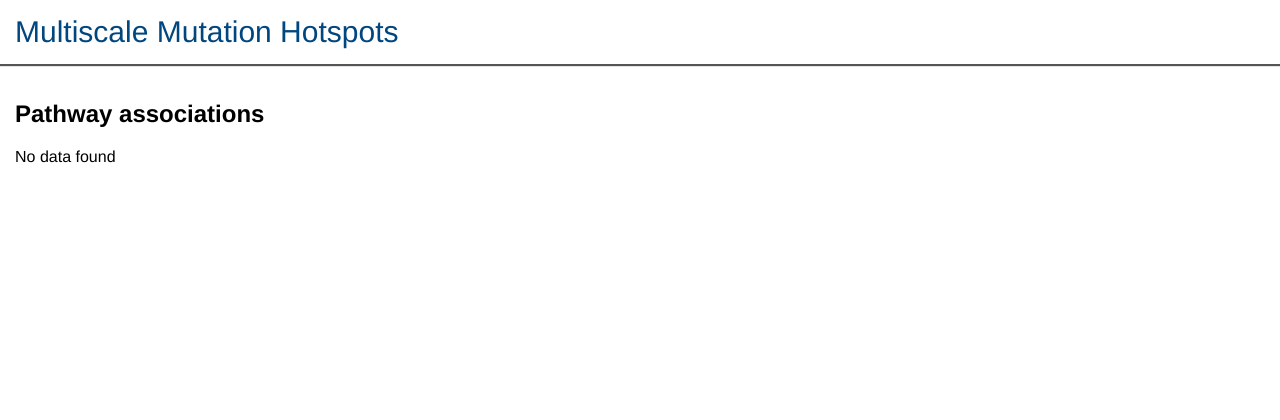
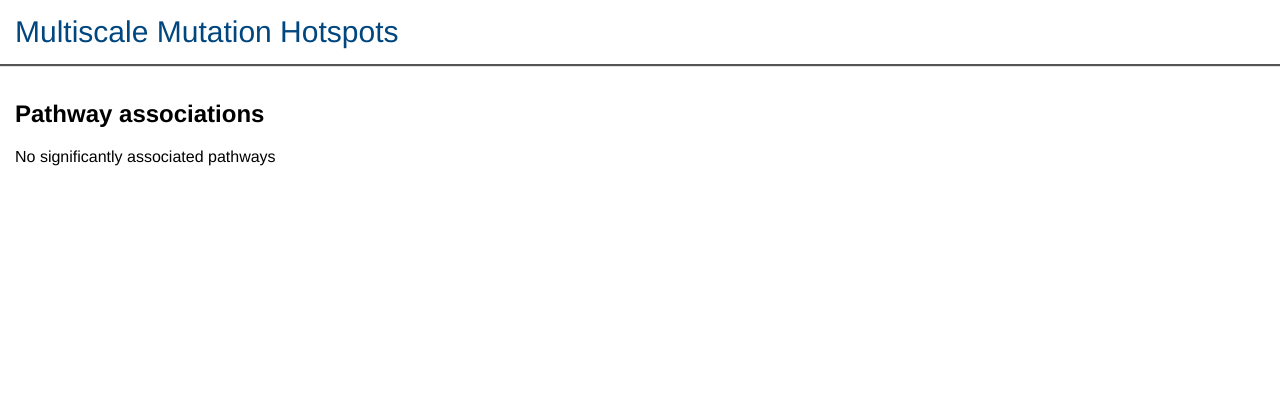
Before and after one commit to cancerregulome/multiscale-mutation-hotspots, a Flask app: page /pathway/ in a window 1280 px wide. Shown: the top 420 px of the page. Run offline with Flask 2, Linux system fonts and the light colour scheme.

Commit message:
Changed message when no pathways are found. Closes #17

```diff
--- a/templates/hotspots/pathway_assoc.html
+++ b/templates/hotspots/pathway_assoc.html
@@ -11,7 +11,7 @@
     <h2>Pathway associations for {{ gene_label }} Cluster {{ cluster }}</h2>
 {% else %}
     <h2>Pathway associations</h2>
-    <div class="no-pathway-assoc">No data found</div>
+    <div class="no-pathway-assoc">No significantly associated pathways</div>
 {% endif %}
 
 {% if data_found %}
```
